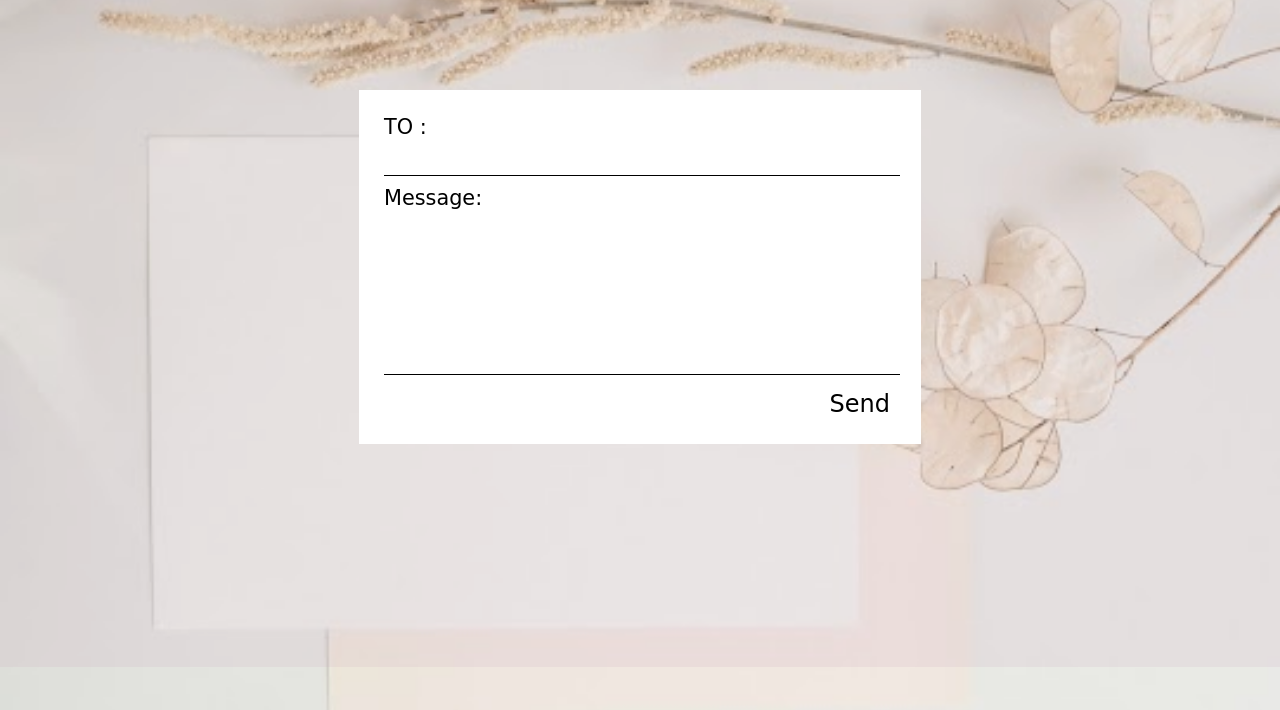
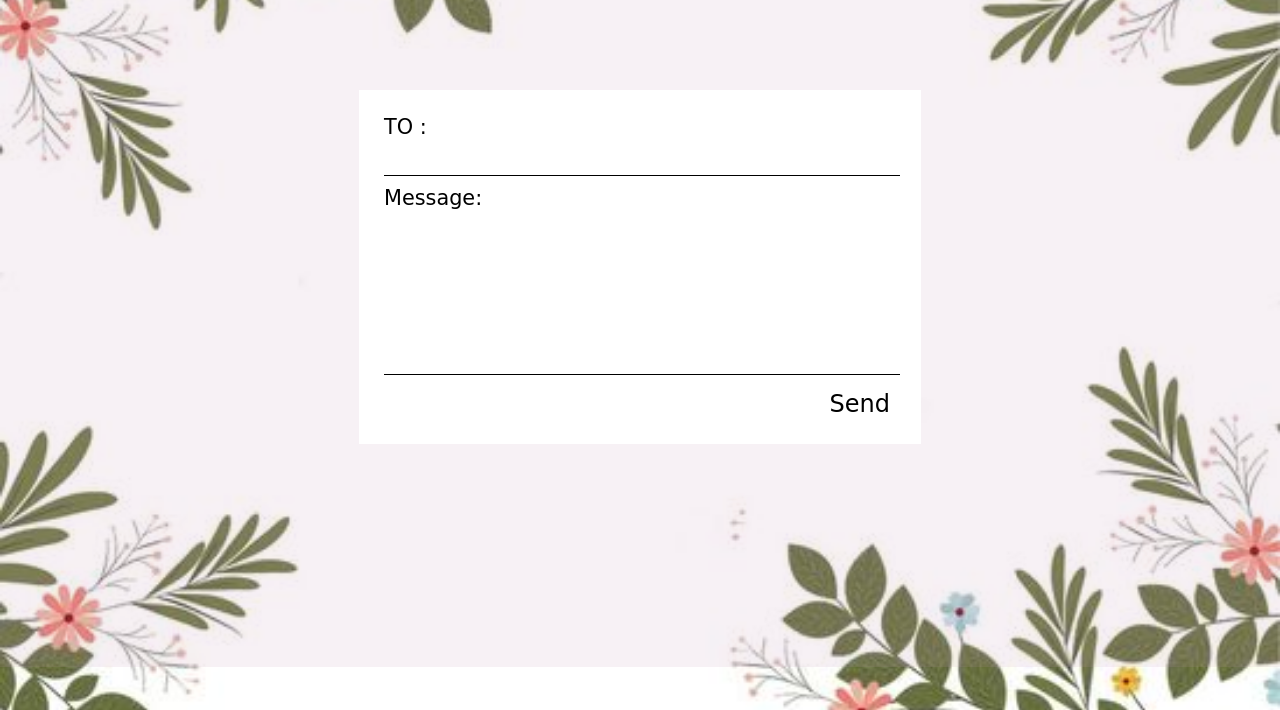
Before and after one commit to salyfaghaniya/membuat_kartu_ucapan_akhwat, a plain HTML site: page index.html in a window 1280 px wide. Shown: the part 133-843 px from the top of the page. Drawn offline with Linux system fonts and the light colour scheme.

Commit message:
Add files via upload

```diff
--- a/style.css
+++ b/style.css
@@ -3,7 +3,7 @@ body {
   margin: 0;
   outline: 0;
   height: 100vh;
-  background: url(coverkecil.jpg);
+  background: url(coverkecil2.jpg);
   background-size: cover;
   background-position: center;
   background-repeat: no-repeat;
```
Also changed, not shown: c.png (added), code.png (added), coverkecil2.jpg (added).
